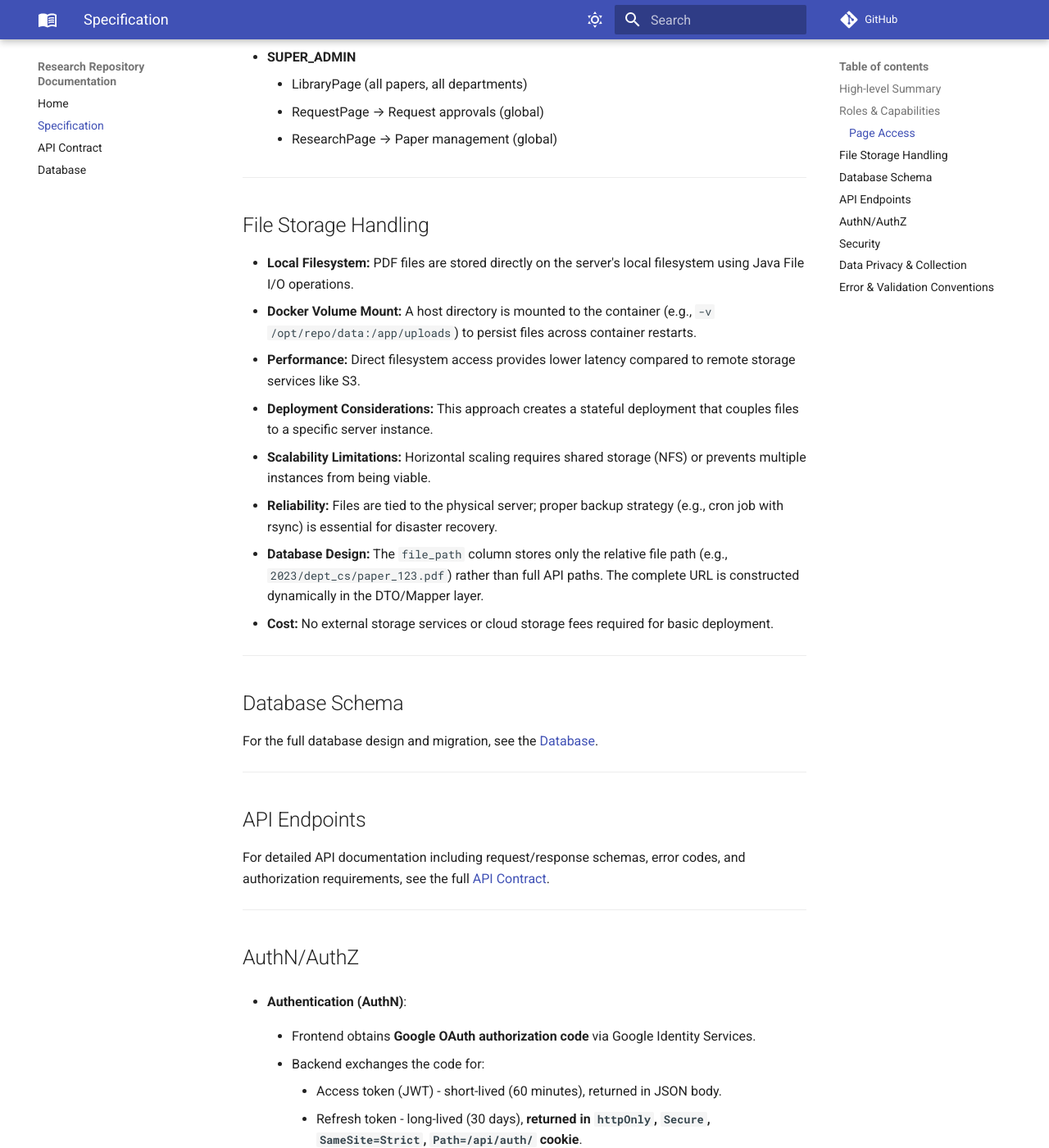
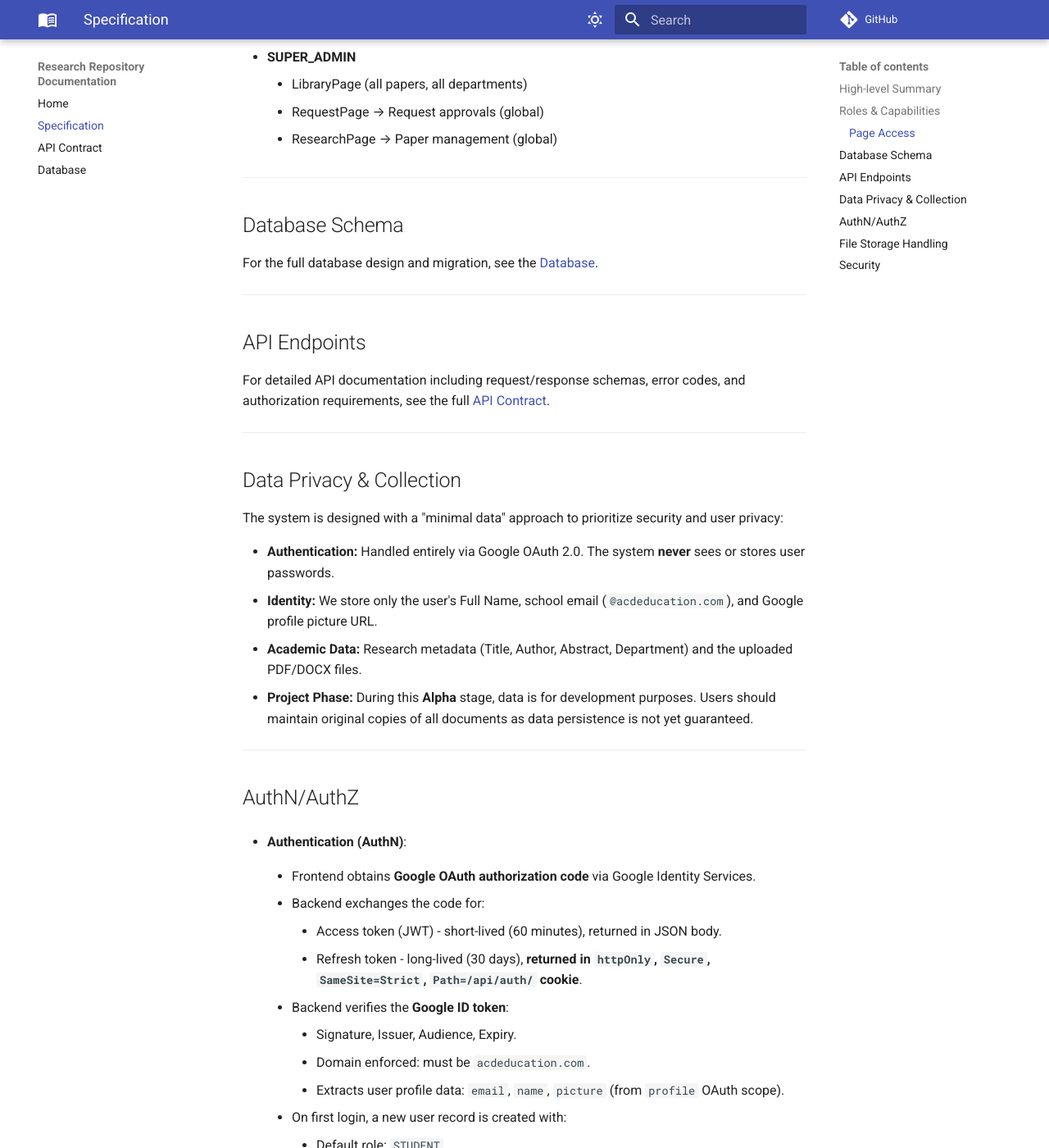
Before and after one commit to r4ppz/research-repo-docs, an MkDocs documentation site: the page built from docs/specification.md, in a window 1280 px wide and 1400 px high, scrolled down 2180 px. Shown: the whole window at 82% size. Built offline with MkDocs 1.6.1 and Material for MkDocs 9.7.7, drawn with Linux system fonts in a browser that asks for light colours; comment, search, counter and statistics services are not loaded; some of the changed text lies outside the part shown.

Commit message:
docs: rearrange

```diff
--- a/docs/specification.md
+++ b/docs/specification.md
@@ -62,27 +62,6 @@ This spec is intentionally detailed. It is the **single source of truth** for ba
 
 ---
 
-## File Storage Handling
-
-- **Local Filesystem:** PDF files are stored directly on the server's local filesystem using Java
-  File I/O operations.
-- **Docker Volume Mount:** A host directory is mounted to the container (e.g.,
-  `-v /opt/repo/data:/app/uploads`) to persist files across container restarts.
-- **Performance:** Direct filesystem access provides lower latency compared to remote storage
-  services like S3.
-- **Deployment Considerations:** This approach creates a stateful deployment that couples files to a
-  specific server instance.
-- **Scalability Limitations:** Horizontal scaling requires shared storage (NFS) or prevents multiple
-  instances from being viable.
-- **Reliability:** Files are tied to the physical server; proper backup strategy (e.g., cron job
-  with rsync) is essential for disaster recovery.
-- **Database Design:** The `file_path` column stores only the relative file path (e.g.,
-  `2023/dept_cs/paper_123.pdf`) rather than full API paths. The complete URL is constructed
-  dynamically in the DTO/Mapper layer.
-- **Cost:** No external storage services or cloud storage fees required for basic deployment.
-
----
-
 ## Database Schema
 
 For the full database design and migration, see the [Database](./database_migration.md).
@@ -93,6 +72,17 @@ For the full database design and migration, see the [Database](./database_migrat
 
 For detailed API documentation including request/response schemas, error codes, and authorization
 requirements, see the full [API Contract](./api_contract.md).
+
+---
+
+## Data Privacy & Collection
+
+The system is designed with a "minimal data" approach to prioritize security and user privacy:
+
+- **Authentication:** Handled entirely via Google OAuth 2.0. The system **never** sees or stores user passwords.
+- **Identity:** We store only the user's Full Name, school email (`@acdeducation.com`), and Google profile picture URL.
+- **Academic Data:** Research metadata (Title, Author, Abstract, Department) and the uploaded PDF/DOCX files.
+- **Project Phase:** During this **Alpha** stage, data is for development purposes. Users should maintain original copies of all documents as data persistence is not yet guaranteed.
 
 ---
 
@@ -161,6 +151,15 @@ requirements, see the full [API Contract](./api_contract.md).
 
 ---
 
+## File Storage Handling
+
+- **Local Filesystem:** PDF files are stored directly on the server's local filesystem using Java File I/O operations.
+- **Docker Volume Mount:** A host directory is mounted to the container (e.g., `-v /opt/repo/data:/app/uploads`) to persist files across container restarts.
+- **Reliability:** Files are tied to the physical server; proper backup strategy (e.g., cron job with rsync) is essential for disaster recovery.
+- **Database Design:** The `file_path` column stores only the relative file path (e.g., `2023/dept_cs/paper_123.pdf`) rather than full API paths. The complete URL is constructed dynamically in the DTO/Mapper layer.
+
+---
+
 ## Security
 
 - **HTTPS** required (Cookies must be `Secure`).
@@ -174,17 +173,3 @@ requirements, see the full [API Contract](./api_contract.md).
 - **File validation**: MIME + size limits (20MB).
 - **Logging**: Audit decisions including token refresh attempts.
 - **Refresh token rotation**: New token issued on every use; old token invalidated.
-
-## Data Privacy & Collection
-
-The system is designed with a "minimal data" approach to prioritize security and user privacy:
-
-- **Authentication:** Handled entirely via Google OAuth 2.0. The system **never** sees or stores user passwords.
-- **Identity:** We store only the user's Full Name, school email (`@acdeducation.com`), and Google profile picture URL.
-- **Academic Data:** Research metadata (Title, Author, Abstract, Department) and the uploaded PDF/DOCX files.
-- **Project Phase:** During this **Alpha** stage, data is for development purposes. Users should maintain original copies of all documents as data persistence is not yet guaranteed.
-
-## Error & Validation Conventions
-
-For complete endpoint-specific error codes and frontend rendering rules, see the
-[API Contract](./api_contract.md).
```
